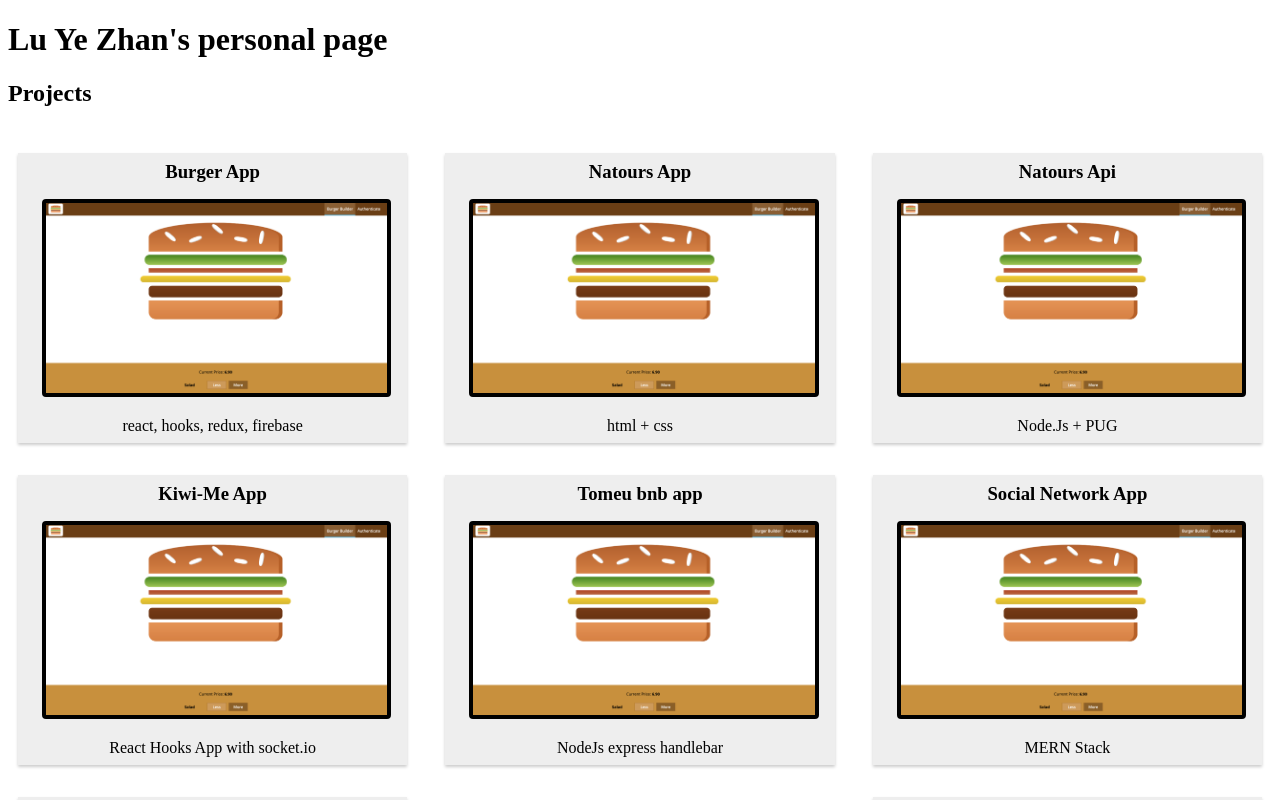
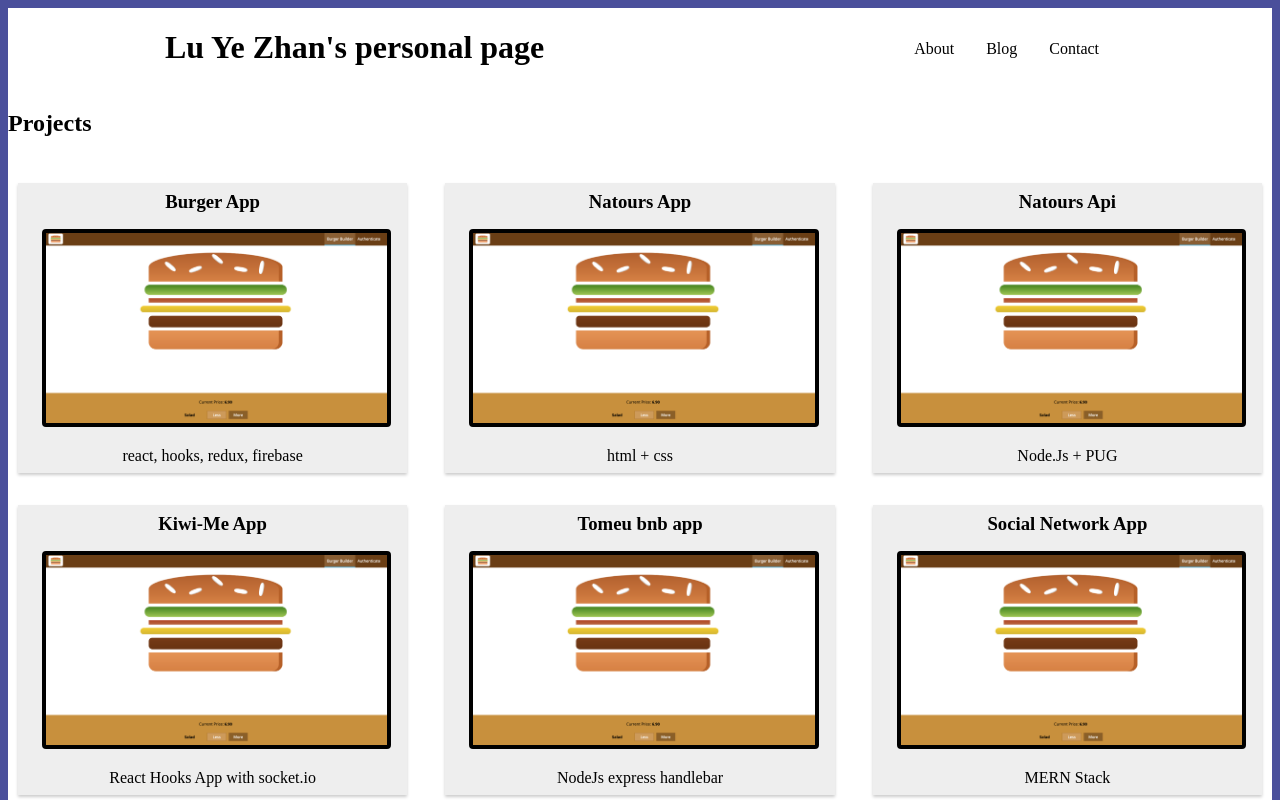
Before and after one commit to LuYeZhan/nextjspersonalweb, a Next.js app: page / in a window 1280 px wide. Shown: the top 800 px of the page. Built offline with nearby package versions, Linux system fonts and the light colour scheme.

Commit message:
created header and Navlist component

```diff
--- /dev/null
+++ b/components/NavList/NavList.js
@@ -0,0 +1,14 @@
+import React from 'react';
+import classes from './NavList.module.css';
+
+const Nav = (props) => (
+  <>
+    <li className={classes.List}>
+      <a className={classes.Anchor} href={props.redirect}>
+        {props.navContent}
+      </a>
+    </li>
+  </>
+);
+
+export default Nav;
--- /dev/null
+++ b/components/NavList/NavList.module.css
@@ -0,0 +1,8 @@
+.List {
+  padding: 1rem;
+}
+
+.Anchor {
+  text-decoration: none;
+  color: black;
+}
--- a/components/Project/Project.js
+++ b/components/Project/Project.js
@@ -1,7 +1,7 @@
 import React from 'react';
 import classes from './Project.module.css';
 
-const user = (props) => (
+const project = (props) => (
   <figure className={classes.Figure}>
     <h3 className={classes.Title}>{props.name}</h3>
     <a className={classes.Anchor} href={props.url}>
@@ -11,4 +11,4 @@ const user = (props) => (
   </figure>
 );
 
-export default user;
+export default project;
--- a/pages/index.js
+++ b/pages/index.js
@@ -1,12 +1,31 @@
-import React, { Component } from 'react';
+import React, { useEffect } from 'react';
 import Link from 'next/link';
 import Router from 'next/router';
 import classes from './index.module.css';
 import Project from '../components/Project/Project';
+import NavList from '../components/NavList/NavList';
 
-const indexPage = (props) => (
-  <div>
-    <h1>{props.appName}'s personal page</h1>
+function indexPage(props) {
+  useEffect(() => {
+    const background = document.getElementsByTagName('html')[0];
+    background.style.backgroundColor = '#4a4f9b';
+    const body = document.getElementsByTagName('body')[0];
+    body.style.backgroundColor = '#fff';
+  }, []);
+
+  return (
+    <>
+      <header className={classes.Header}>
+        <h1 className={classes.Title}>{props.appName}'s personal page</h1>
+        <nav>
+          <ul className={classes.Ul}>
+            <NavList navContent='About' redirect='#about' />
+            <NavList navContent='Blog' redirect='#blog' />
+            <NavList navContent='Contact' redirect='#contact' />
+          </ul>
+        </nav>
+      </header>
+
       <h2>Projects</h2>
       <div className={classes.Container}>
         <Project
@@ -66,8 +85,9 @@ const indexPage = (props) => (
         />
       </div>
       <button onClick={() => Router.push('/contact')}>Contact me</button>
-  </div>
+    </>
   );
+}
 
 indexPage.getInitialProps = (context) => {
   const promise = new Promise((resolve, reject) => {
--- a/pages/index.module.css
+++ b/pages/index.module.css
@@ -2,7 +2,21 @@
   display: flex;
   justify-content: space-between;
   text-align: center;
-  background-color: white;
+  background-color: #fff;
   padding: 10px;
   flex-wrap: wrap;
 }
+
+.Title {
+  text-align: center;
+}
+
+.Header {
+  display: flex;
+  justify-content: space-around;
+}
+
+.Ul {
+  display: flex;
+  list-style-type: none;
+}
```
Lines whose indentation alone changed are shown as unchanged.
